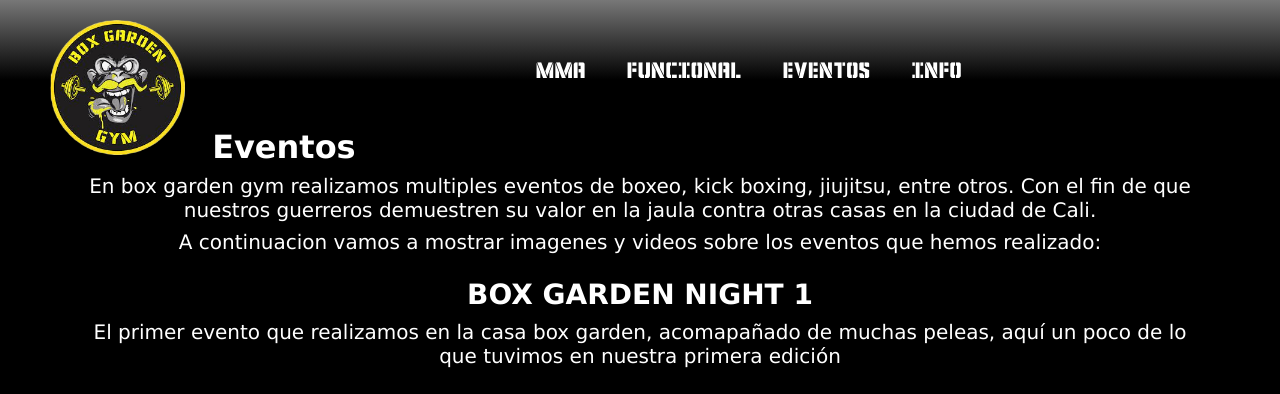
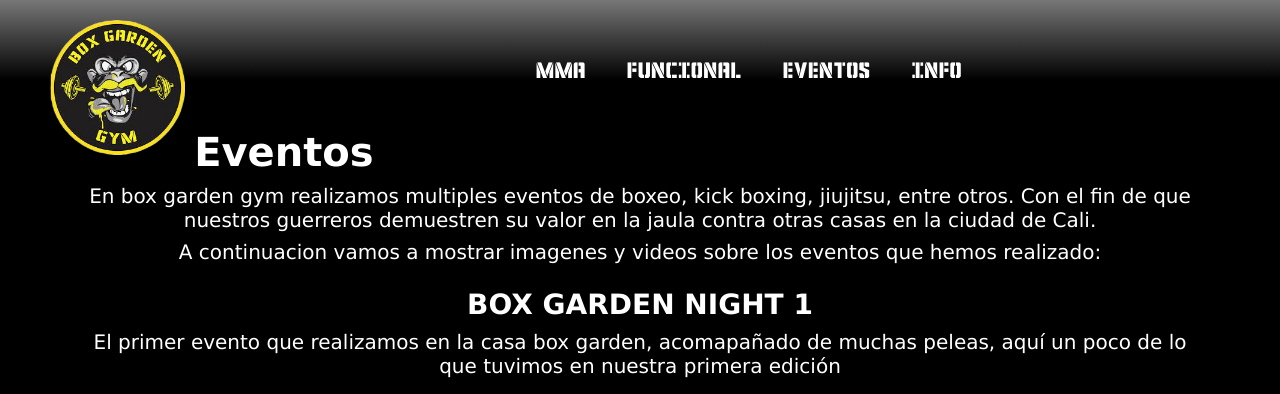
Before and after one commit to HAlejandroEscobar/BoxGarden-Haxel-Escobar, a website: page pags/eventos.html in a window 1280 px wide. Shown: the top 394 px of the page. Drawn offline with nearby package versions, Linux system fonts and the light colour scheme.

Commit message:
agregue los h1 a los html info y eventos que me habian faltado

```diff
--- a/pags/eventos.html
+++ b/pags/eventos.html
@@ -34,7 +34,7 @@
     </nav>
 </header>
 <main>
-<h2 class="container mb-2 mt-5 text-center"><strong>Eventos</strong></h2>
+<h1 class="container mb-2 mt-5 text-center"><strong>Eventos</strong></h1>
 <div class="container-sm text-center mb-2 mt-2" > <h5> En box garden gym realizamos multiples eventos de boxeo, kick boxing, jiujitsu, entre otros. Con el fin
     de que nuestros guerreros demuestren su valor en la jaula contra otras casas en la ciudad de Cali.</h5></div>
 <div class="container-fluid text-center"> <h5> A continuacion vamos a mostrar imagenes y videos sobre los eventos que hemos realizado:</h5></div>
```
Also changed, not shown: pags/info.html (+1 -1 lines).
